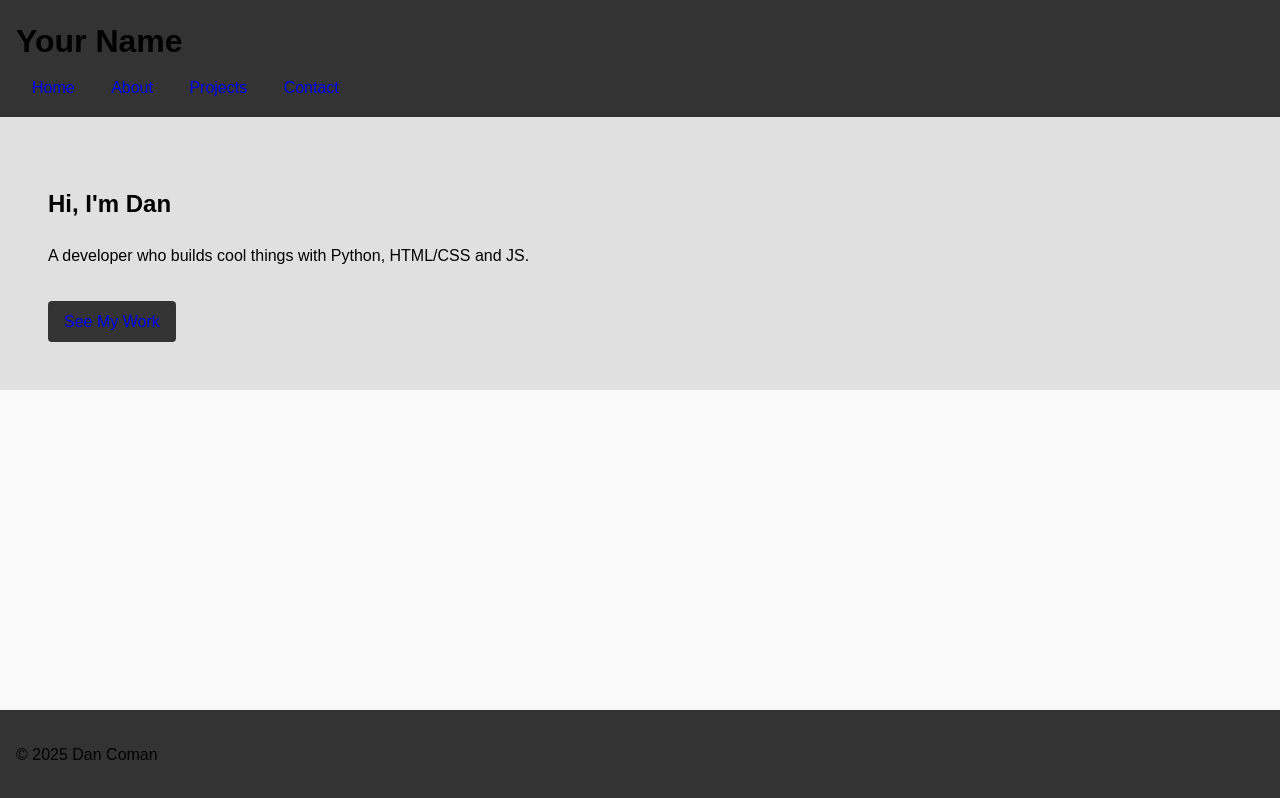
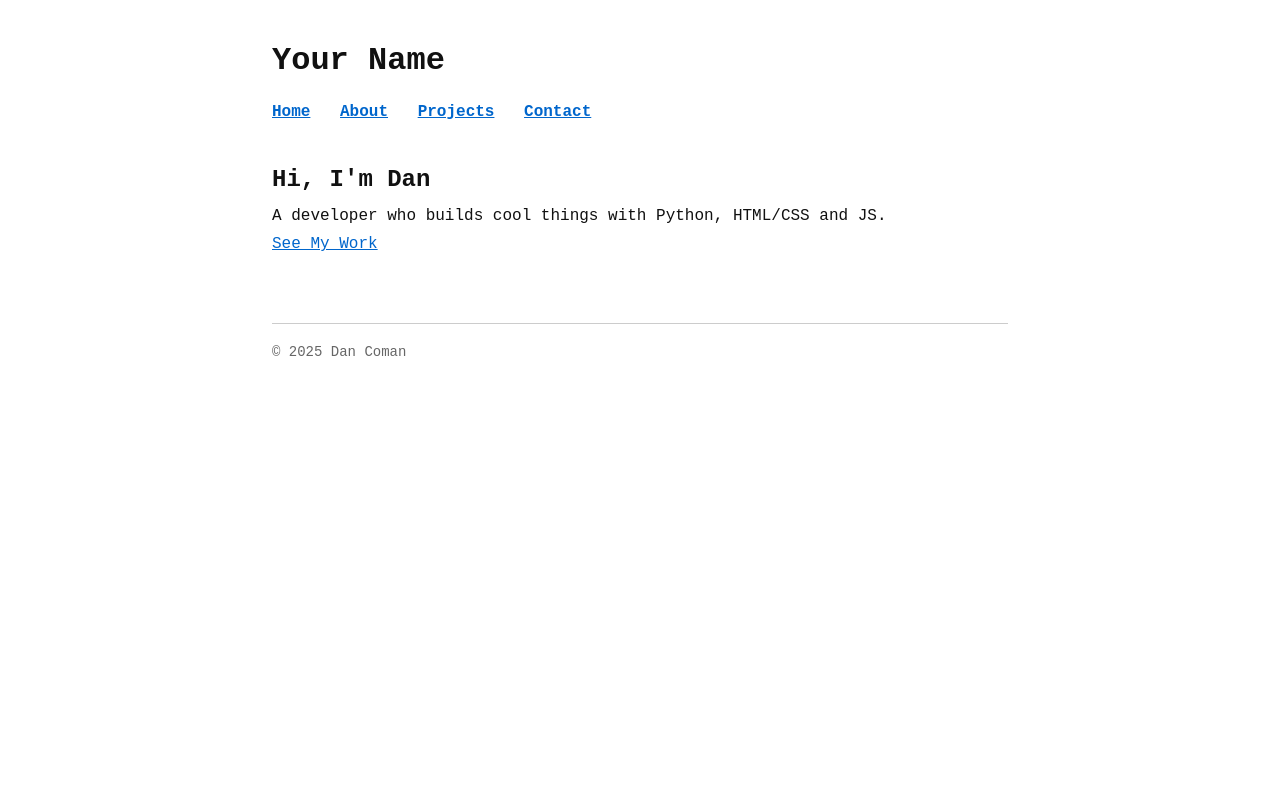
Before and after one commit to laccces/portfolio, a plain HTML site: page index.html in a window 1280 px wide. Drawn offline with Linux system fonts and the light colour scheme.

Commit message:
Minimal css update

```diff
--- a/css/style.css
+++ b/css/style.css
@@ -1,21 +1,38 @@
-body {
-  font-family: sans-serif;
+/* Reset & Base */
+* {
   margin: 0;
   padding: 0;
-  line-height: 1.6;
-  background: #f9f9f9;
-  colour: #222;
+  box-sizing: border-box;
 }
 
+body {
+  font-family: 'Courier New', Courier, monospace;
+  background: #fff;
+  color: #111;
+  line-height: 1.8;
+  font-size: 16px;
+  padding: 2rem;
+  max-width: 800px;
+  margin: 0 auto;
+}
+
+a {
+  color: #0066cc;
+  text-decoration: underline;
+}
+
+a:hover {
+  text-decoration: none;
+}
+
+/* Header */
 header {
-  background: #333;
-  colour: white;
-  padding: 1rem;
-  text-align: centre;
+  margin-bottom: 2rem;
 }
 
 header h1 {
-  margin: 0;
+  font-size: 2rem;
+  margin-bottom: 0.25rem;
 }
 
 nav {
@@ -23,41 +40,24 @@ nav {
 }
 
 nav a {
-  colour: white;
-  text-decoration: none;
-  margin: 0 1rem;
+  margin-right: 1.25rem;
+  font-weight: bold;
 }
 
-nav a:hover {
-  text-decoration: underline;
+/* Main content */
+main {
+  margin-bottom: 4rem;
 }
 
-.hero {
-  padding: 3rem;
-  text-align: centre;
-  background: #e0e0e0;
+section {
+  margin-bottom: 3rem;
 }
 
-.btn {
-  display: inline-block;
-  padding: 0.5rem 1rem;
-  background: #333;
-  colour: white;
-  text-decoration: none;
-  border-radius: 4px;
-  margin-top: 1rem;
+/* Footer */
+footer {
+  border-top: 1px solid #ccc;
+  padding-top: 1rem;
+  font-size: 0.875rem;
+  text-align: centre;
+  color: #666;
 }
-
-.btn:hover {
-  background: #555;
-}
-
-footer {
-  background: #333;
-  colour: white;
-  text-align: centre;
-  padding: 1rem;
-  position: fixed;
-  bottom: 0;
-  width: 100%;
-}
```
